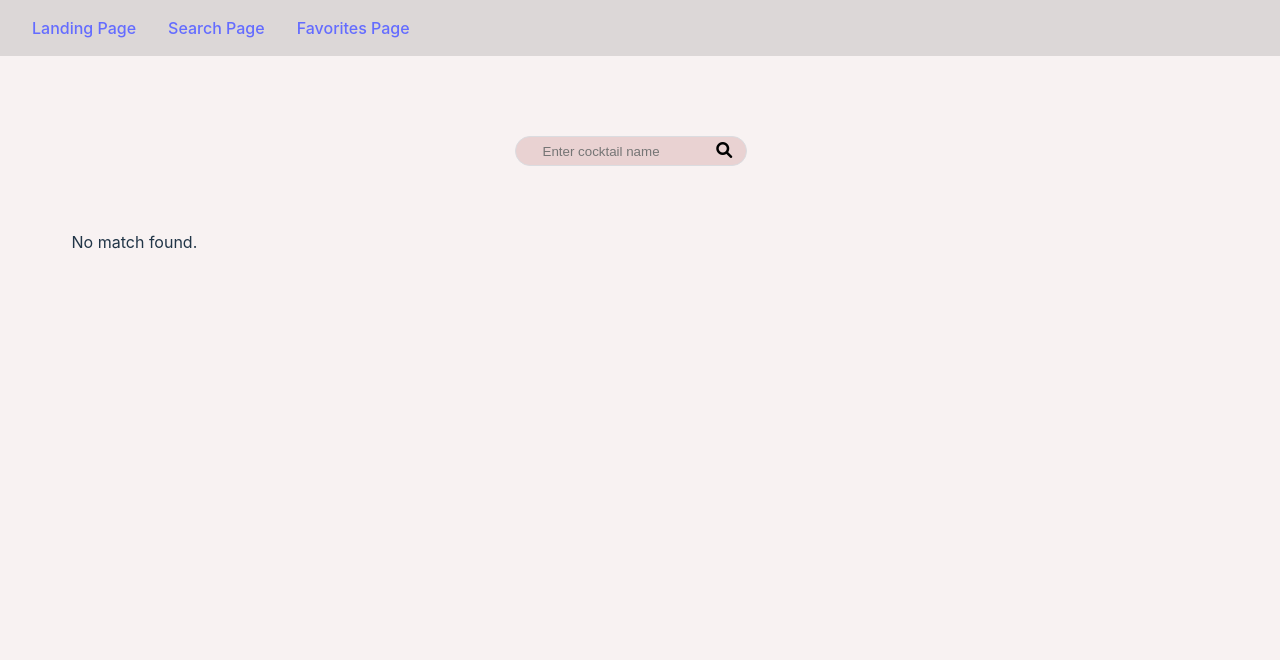
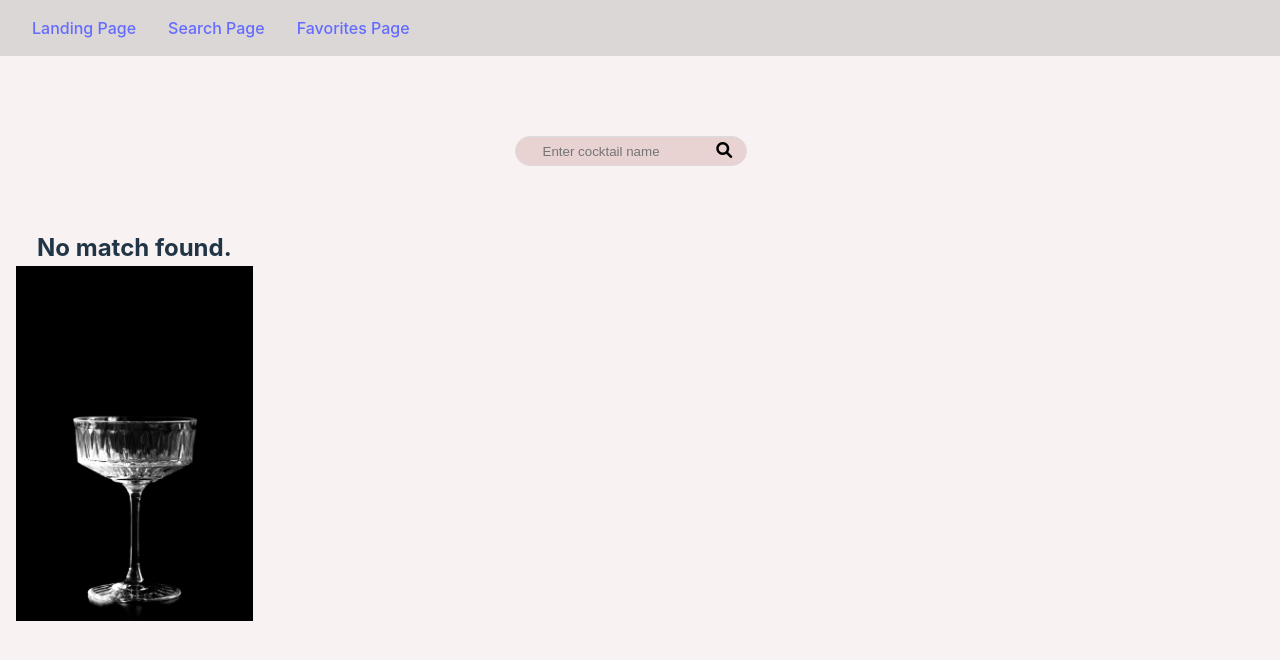
Before and after one commit to annagabain/fabulous-sheriffs-grupprojekt-react, a React (Vite) app: page /search-page in a window 1280 px wide. Shown: the top 660 px of the page. Built offline with nearby package versions, Linux system fonts and the light colour scheme.

Commit message:
Add no match found image

```diff
--- a/src/pages/SearchPage.tsx
+++ b/src/pages/SearchPage.tsx
@@ -72,7 +72,17 @@ export default function SearchPage() {
                         </div>
                     ))
                 ) : (
-                    <p>No match found.</p>
+                    <>
+                        <h2>No match found.
+                            <img
+                                src='src/assets/pexels-badun-18782633.jpg'
+                                alt='empty glass'
+                                style={{ width: '100%' }}
+                            />
+                        </h2>
+                    </>
+
+
                 )}
             </div>
         </>
```
Also changed, not shown: src/assets/pexels-badun-18782633.jpg (added).
